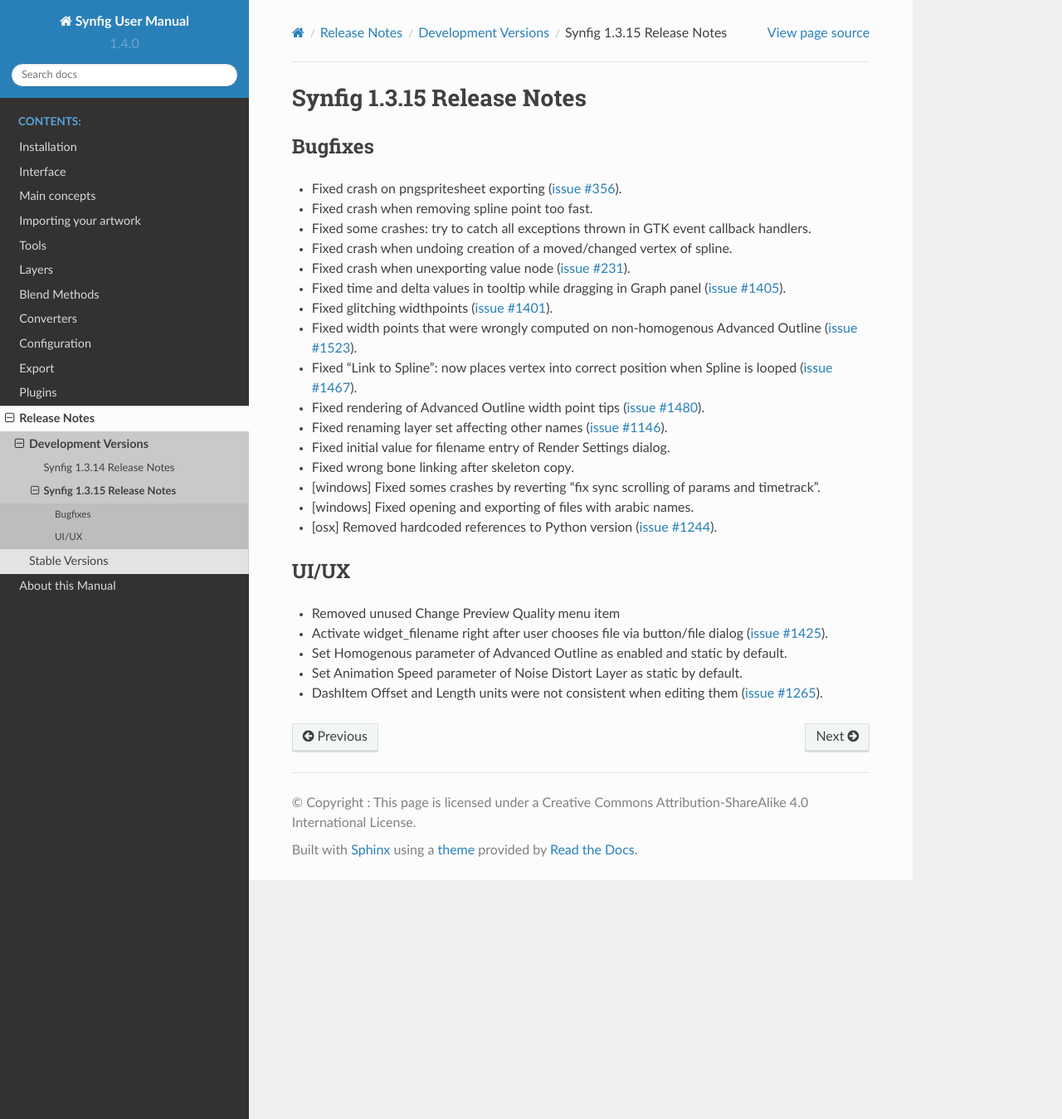
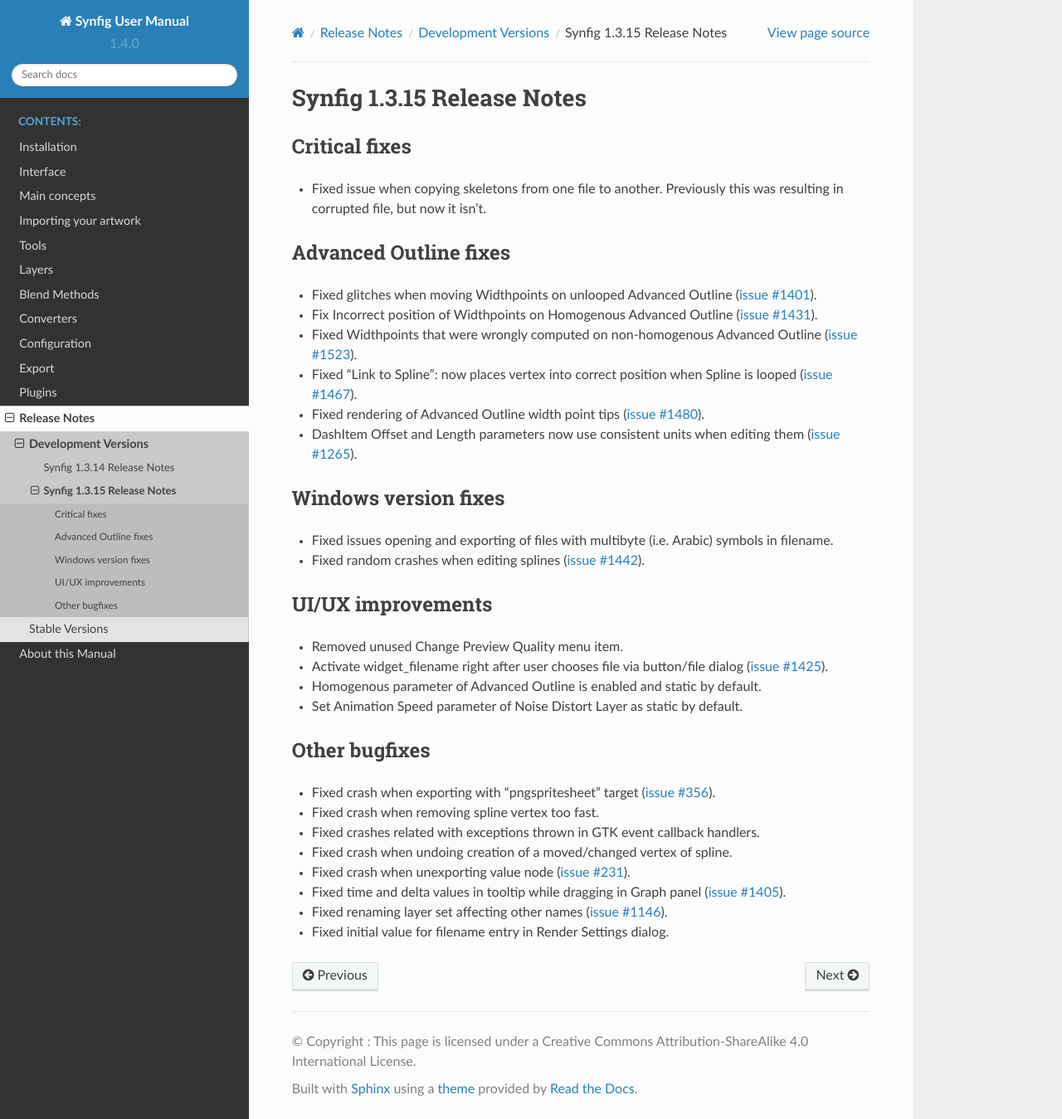
Before and after one commit to synfig/synfig-docs, a Sphinx documentation site: the page built from source/releases/development/1.3.15.rst, in a window 1280 px wide and 1349 px high. Shown: the whole window at 83% size. Built offline with Sphinx 7.4.7 and the Read the Docs theme 2.0.0, drawn with Linux system fonts in a browser that asks for light colours.

Commit message:
Reorganize release notes for 1.3.15

```diff
--- a/source/releases/development/1.3.15.rst
+++ b/source/releases/development/1.3.15.rst
@@ -4,29 +4,41 @@
 Synfig 1.3.15 Release Notes
 ############################
 
-Bugfixes
---------
-* Fixed crash on pngspritesheet exporting (`issue #356 <https://github.com/synfig/synfig/issues/356>`_).
-* Fixed crash when removing spline point too fast.
-* Fixed some crashes: try to catch all exceptions thrown in GTK event callback handlers.
+Critical fixes
+--------------
+* Fixed issue when copying skeletons from one file to another. Previously this was resulting in corrupted file, but now it isn't.
+
+Advanced Outline fixes
+----------------------
+* Fixed glitches when moving Widthpoints on unlooped Advanced Outline (`issue #1401 <https://github.com/synfig/synfig/issues/1401>`_).
+* Fix Incorrect position of Widthpoints on Homogenous Advanced Outline (`issue #1431 <https://github.com/synfig/synfig/issues/1431>`_).
+* Fixed Widthpoints that were wrongly computed on non-homogenous Advanced Outline (`issue #1523 <https://github.com/synfig/synfig/issues/1523>`_).
+* Fixed "Link to Spline": now places vertex into correct position when Spline is looped (`issue #1467 <https://github.com/synfig/synfig/issues/1467>`_).
+* Fixed rendering of Advanced Outline width point tips (`issue #1480 <https://github.com/synfig/synfig/issues/1480>`_).
+* DashItem Offset and Length parameters now use consistent units when editing them (`issue #1265 <https://github.com/synfig/synfig/issues/1265>`_).
+
+Windows version fixes
+---------------------
+* Fixed issues opening and exporting of files with multibyte (i.e. Arabic) symbols in filename.
+* Fixed random crashes when editing splines (`issue #1442 <https://github.com/synfig/synfig/issues/1442>`_).
+
+UI/UX improvements
+------------------
+
+* Removed unused Change Preview Quality menu item.
+* Activate widget_filename right after user chooses file via button/file dialog (`issue #1425 <https://github.com/synfig/synfig/issues/1425>`_).
+* Homogenous parameter of Advanced Outline is enabled and static by default.
+* Set Animation Speed parameter of Noise Distort Layer as static by default.
+
+
+Other bugfixes
+--------------
+
+* Fixed crash when exporting with "pngspritesheet" target (`issue #356 <https://github.com/synfig/synfig/issues/356>`_).
+* Fixed crash when removing spline vertex too fast.
+* Fixed crashes related with exceptions thrown in GTK event callback handlers.
 * Fixed crash when undoing creation of a moved/changed vertex of spline.
 * Fixed crash when unexporting value node (`issue #231 <https://github.com/synfig/synfig/issues/231>`_).
 * Fixed time and delta values in tooltip while dragging in Graph panel (`issue #1405 <https://github.com/synfig/synfig/issues/1405>`_).
-* Fixed glitching widthpoints (`issue #1401 <https://github.com/synfig/synfig/issues/1401>`_).
-* Fixed width points that were wrongly computed on non-homogenous Advanced Outline (`issue #1523 <https://github.com/synfig/synfig/issues/1523>`_).
-* Fixed "Link to Spline": now places vertex into correct position when Spline is looped (`issue #1467 <https://github.com/synfig/synfig/issues/1467>`_).
-* Fixed rendering of Advanced Outline width point tips (`issue #1480 <https://github.com/synfig/synfig/issues/1480>`_).
 * Fixed renaming layer set affecting other names (`issue #1146 <https://github.com/synfig/synfig/issues/1146>`_).
-* Fixed initial value for filename entry of Render Settings dialog.
-* Fixed wrong bone linking after skeleton copy.
-* [windows] Fixed somes crashes by reverting "fix sync scrolling of params and timetrack".
-* [windows] Fixed opening and exporting of files with arabic names.
-* [osx] Removed hardcoded references to Python version (`issue #1244 <https://github.com/synfig/synfig/issues/1244>`_).
-
-UI/UX
------
-* Removed unused Change Preview Quality menu item
-* Activate widget_filename right after user chooses file via button/file dialog (`issue #1425 <https://github.com/synfig/synfig/issues/1425>`_).
-* Set Homogenous parameter of Advanced Outline as enabled and static by default.
-* Set Animation Speed parameter of Noise Distort Layer as static by default.
-* DashItem Offset and Length units were not consistent when editing them (`issue #1265 <https://github.com/synfig/synfig/issues/1265>`_).
+* Fixed initial value for filename entry in Render Settings dialog.
```
